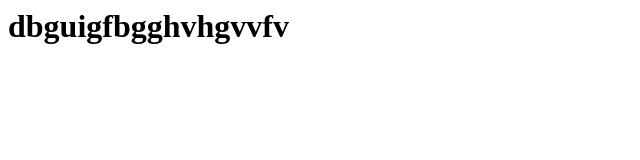
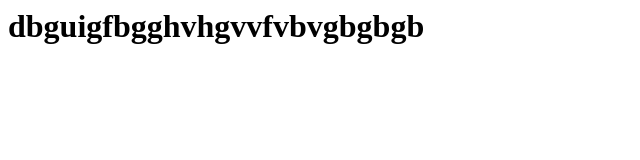
Before and after one commit to ronaks9065/rp-cicd, a plain HTML site: page index.html in a window 1280 px wide. Shown: the whole page, without its empty margins (0-640 px from the left). Drawn offline with Linux system fonts and the light colour scheme.

Commit message:
Update index.html

```diff
--- a/index.html
+++ b/index.html
@@ -1 +1 @@
-<h1> dbguigfbgghvhgvvfv </h1>
+<h1> dbguigfbgghvhgvvfvbvgbgbgb </h1>
```
